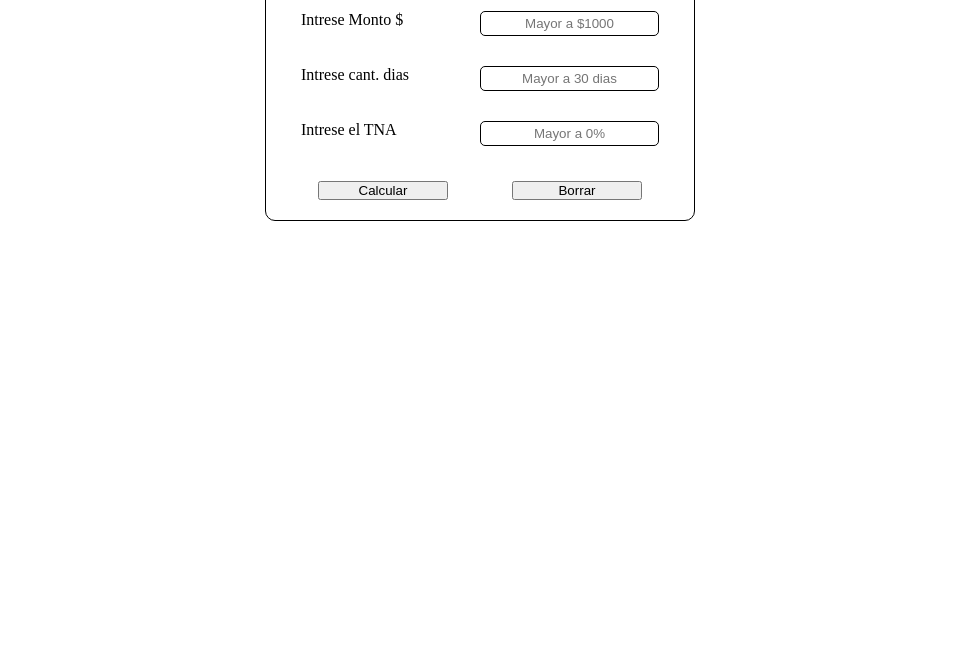
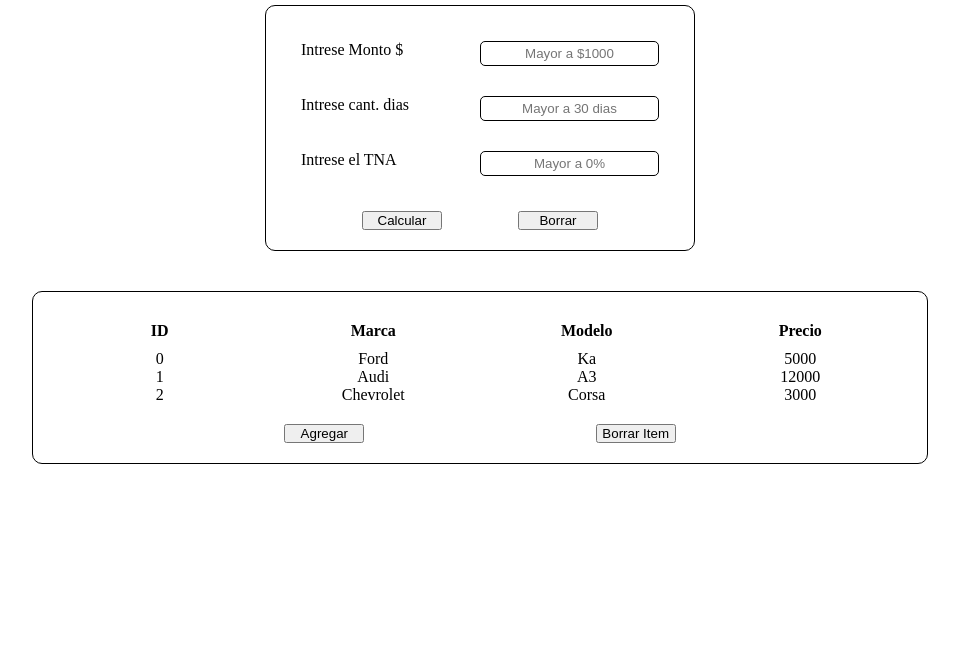
Before and after one commit to gringud/proyecto-coderhouse-modulo02-primera-pre-entrega, a plain HTML site: page index.html in a window 1280 px wide. Shown: the part 132-800 px from the top of the page, without its empty margins (160-1119 px from the left). Drawn offline with Linux system fonts and the light colour scheme.

Commit message:
segunda preentrega

```diff
--- a/index.html
+++ b/index.html
@@ -8,6 +8,8 @@
 
 </head>
 <body>
+
+    <section class="seccion01">
         <h1>CALCULADOR DE PLAZO FIJO</h1>
         <div class="contenedor">
 
@@ -33,6 +35,18 @@
                 </div>
             </div>
         </div>
+    </section>
+
+    <section class="seccion02">
+        <div class="listado"></div>
+        <div class="botones">
+            <button class="agregar">Agregar</button>
+            <button class="borrar-item">Borrar Item</button>
+        </div>
+        <!-- <button class="btnPromt">Lanzar el Promt</button> -->
+
+
+    </section>
 
 
     <div class="divContenedor" id="divContenedor">
--- a/main.js
+++ b/main.js
@@ -140,6 +140,123 @@ function crearTablaConValores(monto,dias,tna,calc_interes, total_cuenta, calc_te
     </div>
 </div>
                             ` ;
+}
+
+//segunda entrega
+
+const btnPromt = d.querySelector(".btnPromt");
+console.log(btnPromt);
+
+const listado = d.querySelector(".listado");
+/* listado.innerHTML = "asd" */
 
 
+
+let arreglo = [];
+arreglo[0] = {
+    id:0,
+    marca: "Ford",
+    modelo: "Ka",
+    precio: 5000
 }
+
+arreglo[1] = {
+    id:1,
+    marca: "Audi",
+    modelo: "A3",
+    precio: 12000
+}
+
+arreglo[2] = {
+    id:2,
+    marca: "Chevrolet",
+    modelo: "Corsa",
+    precio: 3000
+}
+
+
+
+
+function iniciar(){
+    listado.innerHTML = `<div class="items-titulo">
+                            <div>ID</div>
+                            <div>Marca</div>
+                            <div>Modelo</div>
+                            <div>Precio</div>
+                        </div>
+                        `
+
+};
+
+function actualizar(){
+    iniciar();
+    for (let i = 0; i< arreglo.length; i++){
+        console.log(arreglo[i]);
+        listado.innerHTML += `<div class="items">
+                                <div>${arreglo[i].id}</div>
+                                <div>${arreglo[i].marca}</div>
+                                <div>${arreglo[i].modelo}</div>
+                                <div>${arreglo[i].precio}</div>
+                            </div>
+                            `
+    }
+}
+
+/* iniciar(); */
+actualizar();
+
+
+
+const btnAgregar = d.querySelector(".agregar");
+const btnBorrar = d.querySelector(".borrar-item");
+
+
+function agregarItems(){
+    /* let temporalMarca ="",
+        temporalModelo ="",
+        temporalAnio=""; */
+    prompt
+    let temporalMarca = prompt("Ingrese la marca");
+    let temporalModelo = prompt("Ingrese el Modelo");
+    let temporalPrecio = prompt("Ingrese el Precio");
+
+    console.log(arreglo.length-1);
+    console.log(arreglo[arreglo.length-1].id);
+
+    /* arreglo.push([arreglo[arreglo.length-1].id, temporalMarca, temporalModelo, temporalAnio]); */
+    arreglo.push({
+        id: arreglo[arreglo.length-1].id+1,
+        marca: temporalMarca,
+        modelo: temporalModelo,
+        precio: temporalPrecio
+    })
+    console.log(arreglo);
+    actualizar();
+}
+
+
+
+d.addEventListener("click", el =>{
+    if (el.target.matches(".agregar")){
+        agregarItems();
+        console.log("presione el boton");
+    }
+})
+
+d.addEventListener("click", el =>{
+    if (el.target.matches(".borrar-item")){
+        console.log("estoy borrando");
+
+        /* const found = arreglo.find((el) => {
+            el === 2
+        } ); */
+
+        let temporalEliminar = prompt("Ingrese el ID que quiere eliminar")
+        const found = arreglo.find((element) => element.id === parseInt(temporalEliminar));
+
+        arreglo = arreglo.filter((item) => item !== found)
+
+        actualizar();
+
+    }
+})
--- a/style.css
+++ b/style.css
@@ -11,6 +11,16 @@ body{
 h1{
     margin-top: 50px;
     text-align: center;
+}
+
+.seccion01, .seccion02{
+    margin-top: 20px;
+    border-radius: 10px;
+    padding: 20px;
+    width: max-content;
+    display: grid;
+    justify-self: center;
+    /* background-color: aqua; */
 }
 .contenedor{
     margin-top: 20px;
@@ -74,6 +84,8 @@ h1{
     border: solid red 1px;
 }
 
+
+
 /*
 .contenedor-resp{
     opacity: 0;
@@ -84,3 +96,44 @@ h1{
     opacity: 1;
 }
  */
+
+
+/* segunda entrega */
+.seccion02{
+    margin-top: 20px;
+    border-radius: 10px;
+    padding: 20px;
+    width: 70%;
+    display: grid;
+    justify-self: center;
+    border: 1px solid black;
+}
+
+.listado{
+    width: 100%;
+    display: grid;
+
+}
+
+.items-titulo{
+    font-weight: bold;
+    padding: 10px 0px;
+}
+
+.items-titulo,
+.items{
+    /* display: flex;
+    justify-content: space-evenly; */
+    display: grid;
+    grid-template-columns: 1fr 1fr 1fr 1fr;
+    text-align: center;
+}
+
+.botones{
+    display: flex;
+    justify-content: space-evenly;
+}
+
+.botones button{
+    width: 80px;
+}
```
Lines whose indentation alone changed are shown as unchanged.
